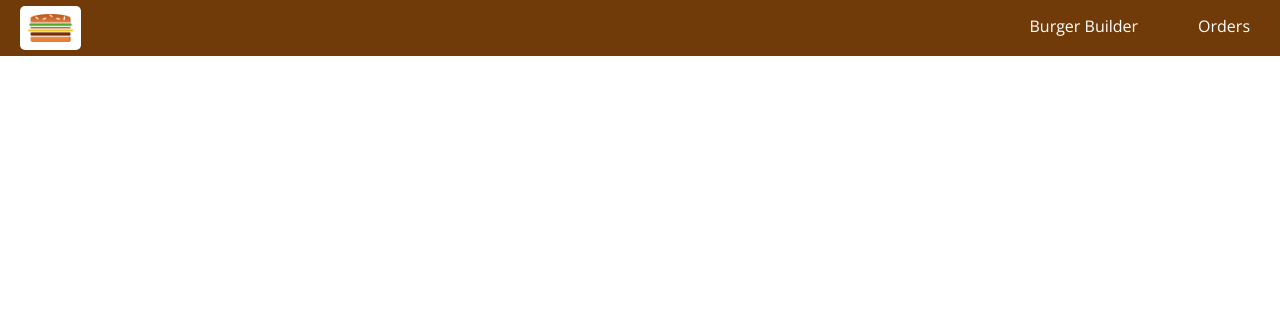
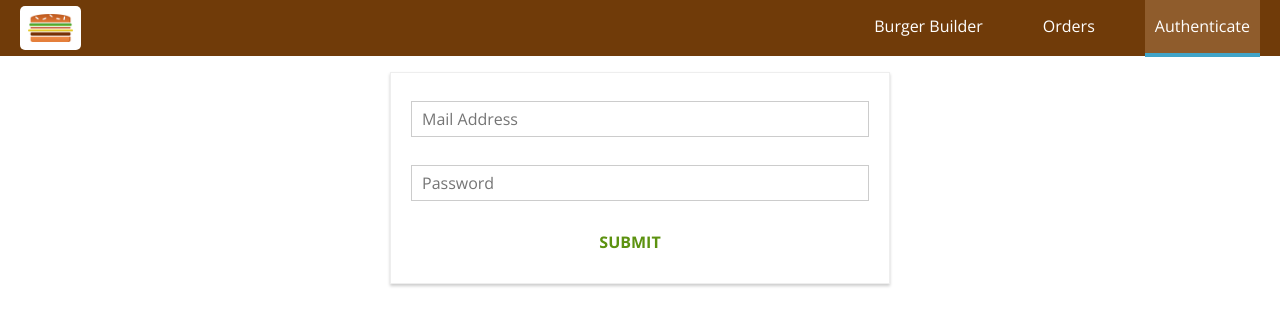
Before and after one commit to MerlinSerlin/Burger, a React (Create React App) app: page /auth in a window 1280 px wide. Shown: the top 326 px of the page. Built offline with nearby package versions, Linux system fonts and the light colour scheme.

Commit message:
quick push to debug

```diff
--- a/src/App.js
+++ b/src/App.js
@@ -5,6 +5,7 @@
 import BurgerBuilder from './containers/BurgerBuilder/BurgerBuilder';
 import Checkout from './containers/Checkout/Checkout';
 import Orders from './containers/Orders/Orders';
+import Auth from './containers/Auth/Auth';
 
 class App extends Component {
   render () {
@@ -14,6 +15,7 @@
           <Switch>
             <Route path="/checkout" component={Checkout} />
             <Route path="/orders" component={Orders} />
+            <Route path="/auth" component={Auth} />
             <Route path="/" exact component={BurgerBuilder} />
           </Switch>
         </Layout>
--- a/src/components/Navigation/NavigationItems/NavigationsItems.js
+++ b/src/components/Navigation/NavigationItems/NavigationsItems.js
@@ -7,6 +7,7 @@
     <ul className={classes.NavigationItems}>
         <NavigationItem link="/" exact>Burger Builder</NavigationItem>
         <NavigationItem link="/orders">Orders</NavigationItem>
+        <NavigationItem link="/auth">Authenticate</NavigationItem>
     </ul>
 );
 
--- a/src/components/UI/Input/Input.js
+++ b/src/components/UI/Input/Input.js
@@ -4,7 +4,7 @@
 
 const input = ( props ) => {
     let inputElement = null;
-    const inputClasses = [classes.InputElement]
+    const inputClasses = [classes.InputElement];
 
     if (props.invalid && props.shouldValidate && props.touched) {
         inputClasses.push(classes.Invalid);
--- /dev/null
+++ b/src/containers/Auth/Auth.js
@@ -0,0 +1,119 @@
+import React, { Component } from 'react';
+
+import Input from '../../components/UI/Input/Input';
+import Button from '../../components/UI/Button/Button';
+import classes from './Auth.module.css'
+
+
+class Auth extends Component {
+    state = {
+        controls: {
+            name: {
+                elementType: 'input',
+                elementConfig: {
+                    type: 'text',
+                    placeholder: 'Mail Address'
+                },
+                value: '',
+                validation: {
+                    required: true,
+                    isEmail: true
+                },
+                valid: false,
+                touched: false
+            },
+            password: {
+                elementType: 'input',
+                elementConfig: {
+                    type: 'password',
+                    placeholder: 'Password'
+                },
+                value: '',
+                validation: {
+                    required: true,
+                    minLength: 6
+                },
+                valid: false,
+                touched: false
+            },
+
+        },
+    }
+
+    checkValidity(value, rules) {
+        let isValid = true;
+
+        if (!rules) {
+            return true;
+        }
+
+        if (rules.required) {
+            isValid = value.trim() !== '' && isValid;
+        }
+
+        if (rules.minLength) {
+            isValid = value.length >= rules.minLength && isValid
+        }
+
+        if (rules.maxLength) {
+            isValid = value.length <= rules.maxLength && isValid
+        }
+
+        if (rules.isEmail) {
+            const pattern = /[a-z0-9!#$%&'*+/=?^_`{|}~-]+(?:\.[a-z0-9!#$%&'*+/=?^_`{|}~-]+)*@(?:[a-z0-9](?:[a-z0-9-]*[a-z0-9])?\.)+[a-z0-9](?:[a-z0-9-]*[a-z0-9])?/;
+            isValid = pattern.test(value) && isValid
+        }
+
+        if (rules.isNumeric) {
+            const pattern = /^\d+$/;
+            isValid = pattern.test(value) && isValid
+        }
+
+        return isValid;
+    }
+
+    inputChangedHandler = (event, controlName) => {
+        const updatedControls = {
+            ...this.state.controls,
+            [controlName]: {
+                ...this.state.controls[controlName],
+                value: event.target.value,
+                valid: this.checkValidity(event.target.value, this.state.controls[controlName].validation),
+                touched: true
+            }
+        };
+        this.setState({controls: updatedControls});
+    }
+
+    render () {
+        const formElementsArray = [];
+        for (let key in this.state.controls) {
+            formElementsArray.push({
+                id: key,
+                config: this.state.controls[key]
+            });
+        }
+
+        const form = formElementsArray.map(formElement => (
+            <Input
+                key ={formElement.id}
+                elementType={formElement.config.elementType}
+                elementConfig={formElement.config.elementConfig}
+                value={formElement.config.value}
+                invalid={!formElement.config.valid}
+                shouldValidate={formElement.config.validation}
+                changed={( event ) => this.inputChangedHandler(event, formElement.id)}
+            />
+        ));
+        return (
+            <div className={classes.Auth}>
+                <form>
+                    {form}
+                    <Button btnType="Success">SUBMIT</Button>
+                </form>
+            </div>
+        )
+    }
+}
+
+export default Auth;
--- /dev/null
+++ b/src/containers/Auth/Auth.module.css
@@ -0,0 +1,15 @@
+.Auth {
+    margin: 20px auto;
+    width: 80%;
+    text-align: center;
+    box-shadow: 0 2px 3px #ccc;
+    border: 1px solid #eee;
+    padding: 10px;
+    box-sizing: border-box
+}
+
+@media (min-width: 600px) {
+    .Auth {
+        width: 500px;
+    }
+}
--- a/src/containers/Checkout/ContactData/ContactData.js
+++ b/src/containers/Checkout/ContactData/ContactData.js
@@ -24,7 +24,6 @@
                 },
                 valid: false,
                 touched: false
-
             },
             street: {
                 elementType: 'input',
@@ -36,6 +35,7 @@
                 validation: {
                     required: true
                 },
+                valid: false,
                 touched: false
             },
             zipCode: {
@@ -48,7 +48,8 @@
                 validation: {
                     required: true,
                     minLength: 5,
-                    maxLength: 5
+                    maxLength: 5,
+                    isNumeric: true
                 },
                 valid: false,
                 touched: false
@@ -74,7 +75,8 @@
                 },
                 value: '',
                 validation: {
-                    required: true
+                    required: true,
+                    isEmail: true
                 },
                 valid: false,
                 touched: false
@@ -88,8 +90,8 @@
                     ]
                 },
                 value: 'fastest',
-                valid: true,
-                validation: {}
+                validation: {},
+                valid: true
             }
         },
         formIsValid: false
@@ -113,17 +115,30 @@
 
     checkValidity(value, rules) {
         let isValid = true;
+        if (!rules) {
+            return true;
+        }
 
         if (rules.required) {
             isValid = value.trim() !== '' && isValid;
         }
 
         if (rules.minLength) {
-            isValid = value.length >= rules.minLength && isValid;
+            isValid = value.length >= rules.minLength && isValid
         }
 
         if (rules.maxLength) {
-            isValid = value.length <= rules.maxLength && isValid;
+            isValid = value.length <= rules.maxLength && isValid
+        }
+
+        if (rules.isEmail) {
+            const pattern = /[a-z0-9!#$%&'*+/=?^_`{|}~-]+(?:\.[a-z0-9!#$%&'*+/=?^_`{|}~-]+)*@(?:[a-z0-9](?:[a-z0-9-]*[a-z0-9])?\.)+[a-z0-9](?:[a-z0-9-]*[a-z0-9])?/;
+            isValid = pattern.test(value) && isValid
+        }
+
+        if (rules.isNumeric) {
+            const pattern = /^\d+$/;
+            isValid = pattern.test(value) && isValid
         }
 
         return isValid;
@@ -145,7 +160,6 @@
         for (let inputIdentifier in updatedOrderForm) {
             formIsValid = updatedOrderForm[inputIdentifier].valid && formIsValid;
         }
-
         this.setState({orderForm: updatedOrderForm, formIsValid: formIsValid});
     }
 
@@ -165,10 +179,10 @@
                         elementType={formElement.config.elementType}
                         elementConfig={formElement.config.elementConfig}
                         value={formElement.config.value}
-                        changed={(event) => this.inputChangedHandler(event, formElement.id)}
                         invalid={!formElement.config.valid}
                         shouldValidate={formElement.config.validation}
-                        touched={formElement.config.touched}/>
+                        touched={formElement.config.touched}
+                        changed={(event) => this.inputChangedHandler(event, formElement.id)} />
                 ))}
                 <Button btnType="Success" disabled={!this.state.formIsValid}>ORDER</Button>
             </form>
```
